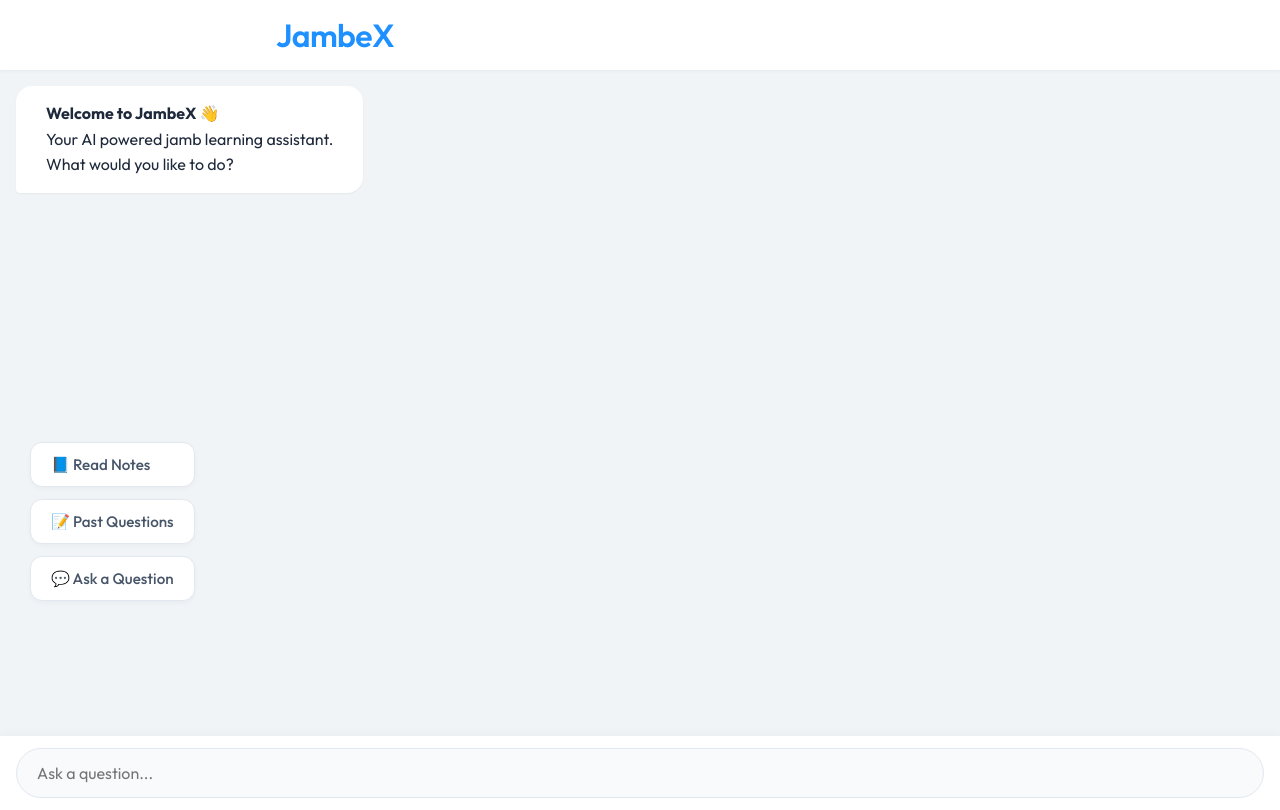
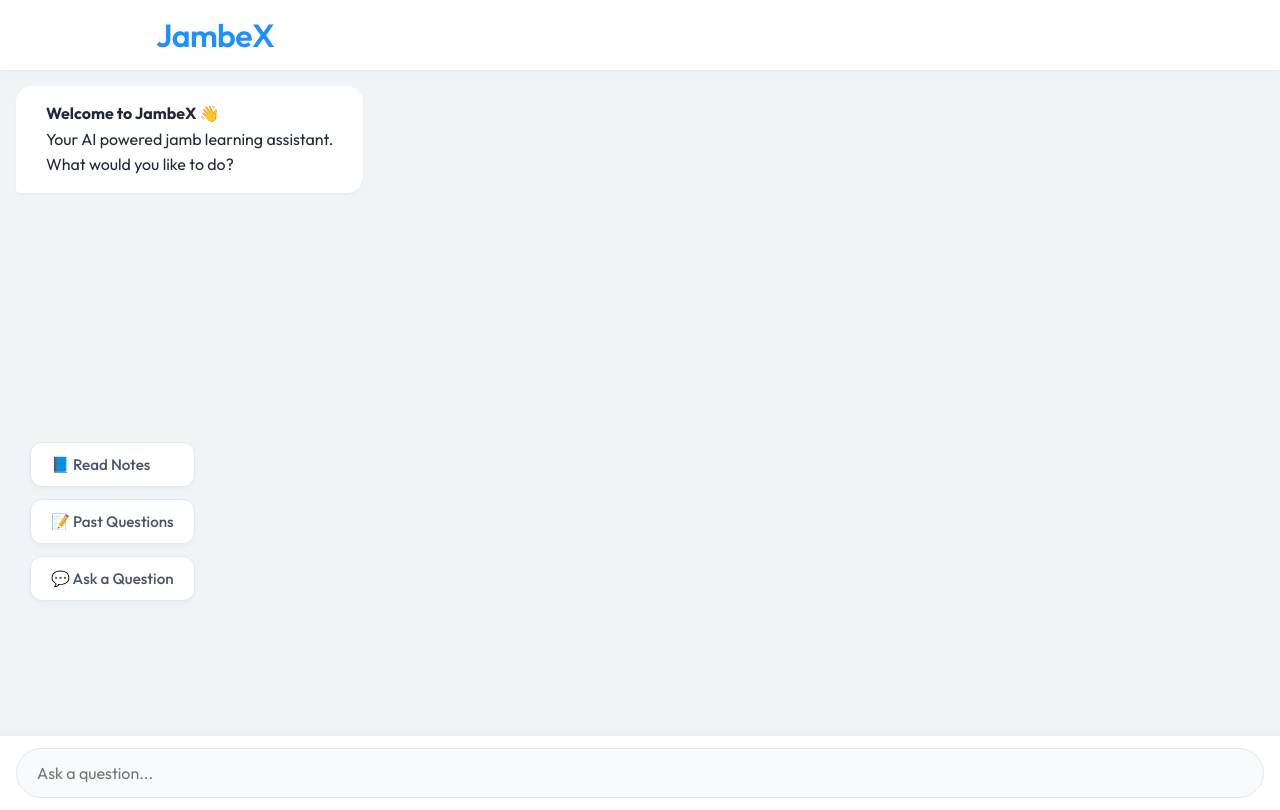
Before and after one commit to Michaelmartins12/JAMBEX, a plain HTML site: page main.html in a window 1280 px wide. Drawn offline with Linux system fonts and the light colour scheme; no server answers.

Commit message:
navbar fixed

```diff
--- a/styles/style.css
+++ b/styles/style.css
@@ -195,7 +195,7 @@ body {
   justify-content: space-between;
   padding: 12px 24px;
   height: 100%;
-  position: relative;~
+  position: relative;
   max-width: 1200px;
   margin: 0 auto;
 }
@@ -207,7 +207,7 @@ body {
 
 .logo-group {
   position: absolute;
-  left: 20%;
+  left: 8%;
   display: flex; /* Better alignment */
   flex-direction: column;
 }
@@ -219,6 +219,8 @@ body {
   font-weight: 600;
   font-family: "helvetica" Arial, Helvetica, sans-serif;
 }
+
+
 
 /* Hamburger Menu */
 .hamburger {
```
